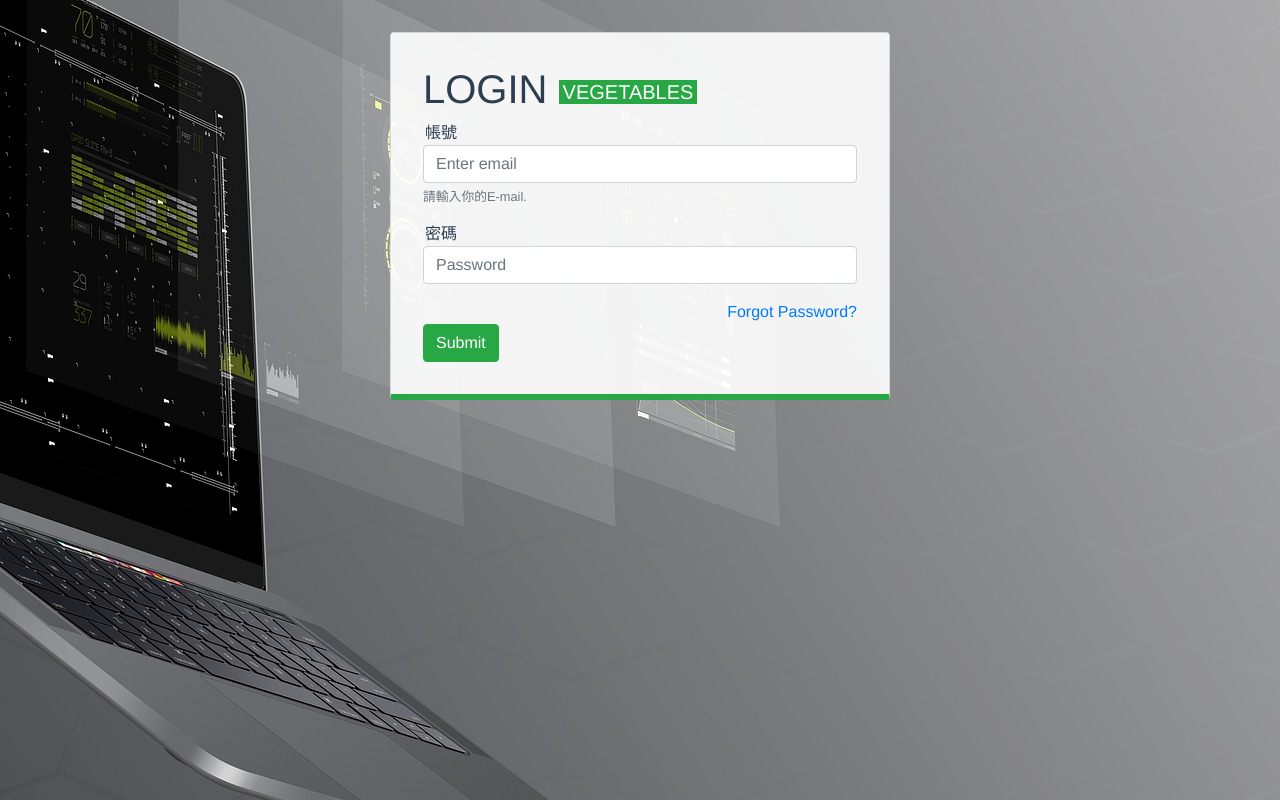
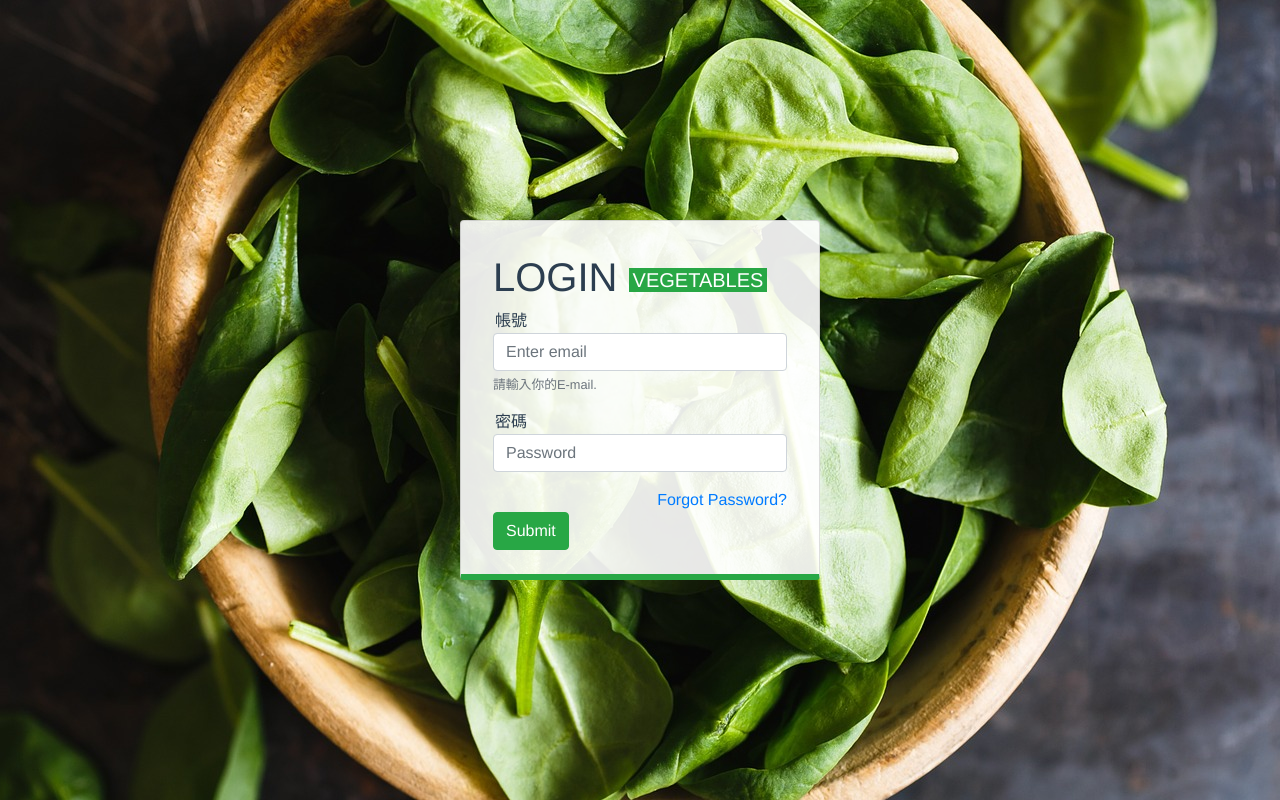
Before and after one commit to pexlkw/vue2-demo1, a Vue app: page /login in a window 1280 px wide. Built offline with nearby package versions, Linux system fonts and the light colour scheme.

Commit message:
feat: login localStorage event ...

```diff
--- a/src/assets/js/utils/apiUtils.js
+++ b/src/assets/js/utils/apiUtils.js
@@ -1,4 +1,5 @@
 import axios from 'axios'
+import { getToken } from './auth';
 
 let config = {
   timeout: 60 * 1000, // Timeout
@@ -14,14 +15,13 @@ let finishFunction = response => {
   return response
 }
 let errorFunction = error => {
-  alert(error.message + 'tess')
   if (error.response.status) {
     switch (error.response.status) {
       // 401: 未登录
       // 未登录则跳转登录页面，并携带当前页面的路径
       // 在登录成功后返回当前页面，这一步需要在登录页操作。
       case 401:
-        console.log(`401, ${error.mssage}`);
+        console.log(401, error.message);
         alert(error.message)
         break
         // 403 token过期
@@ -29,29 +29,30 @@ let errorFunction = error => {
         // 清除本地token和清空vuex中token对象
         // 跳转登录页面
       case 403:
-        console.log(`403, ${error.mssage}`);
+        console.log(403, error.message);
         alert(error.message)
         break
         // 404请求不存在
       case 404:
-        console.log(`404, ${error.mssage}`);
+        console.log(404, error.message);
         alert(error.message)
         break
       default:
-        console.log(`${error.mssage}`);
-        alert(error.message)
+        console.log(error.message);
+        // alert(error.message)
         break
     }
     return Promise.reject(error.response);
   }
 }
 let requestPrepare = config => {
-  config.headers.Authorization = 'parseToken.token_type +" "+ parseToken.access_token;'
-  return config
+  // config.headers.Authorization = 'parseToken.token_type +" "+ parseToken.access_token;'
+  config.headers.Authorization = getToken();
+  return config;
 }
 
-axiosInstanceApi.interceptors.request.use(requestPrepare)
-axiosInstanceApi.interceptors.response.use(finishFunction, errorFunction)
+axiosInstanceApi.interceptors.request.use(requestPrepare);
+axiosInstanceApi.interceptors.response.use(finishFunction, errorFunction);
 
 export const apiUtils = {
   async get (name, model, callback) {
--- /dev/null
+++ b/src/assets/js/utils/auth.js
@@ -0,0 +1,14 @@
+const tokenKey = 'authorization';
+
+export function getToken () {
+  return localStorage.getItem(tokenKey);
+}
+
+export function setToken (parseToken) {
+  const tokenValue = `${parseToken.token_type} ${parseToken.access_token}`;
+  return localStorage.setItem(tokenKey, tokenValue);
+}
+
+export function removeToken () {
+  return localStorage.removeItem(tokenKey);
+}
--- a/src/views/Login.vue
+++ b/src/views/Login.vue
@@ -22,11 +22,31 @@
   </div>
 </template>
 
+<script>
+import { setToken } from '@/assets/js/utils/auth';
+
+export default {
+  name: 'Login',
+  data () {
+    return ''
+  },
+  methods: {
+    // handleLogin () {}, // login click event
+    // validEvent () {}, // 檢核
+    sendEvent (parems) {
+      this.$apiUtils.post('/auth/signin', parems, resp => {
+          setToken(resp); // 成功登入,塞值到 storage
+      });
+    }
+  }
+}
+</script>
+
 <style lang="scss">
 .login {
-        background: url('../assets/login_background.jpg') no-repeat center;
+  background: url('../assets/login_background1.jpg') no-repeat center;
   height: 100vh;
-        padding-top: 2em;
+  // padding-top: 2em;
   h1 {
     span {
         display: inline-block;
@@ -38,11 +58,17 @@
     }
   }
   .card {
-            width: 500px;
+    width: 360px;
+    height: 360px;
     padding: 2em;
     margin: auto;
     background-color: rgba($color: #fff, $alpha: .9);
     border-bottom: 6px solid #28a745;
+    position: absolute;
+    top: 0;
+    left: 0;
+    right: 0;
+    bottom: 0;
   }
   label {
     margin-bottom: 0;
```
Lines whose indentation alone changed are shown as unchanged.
